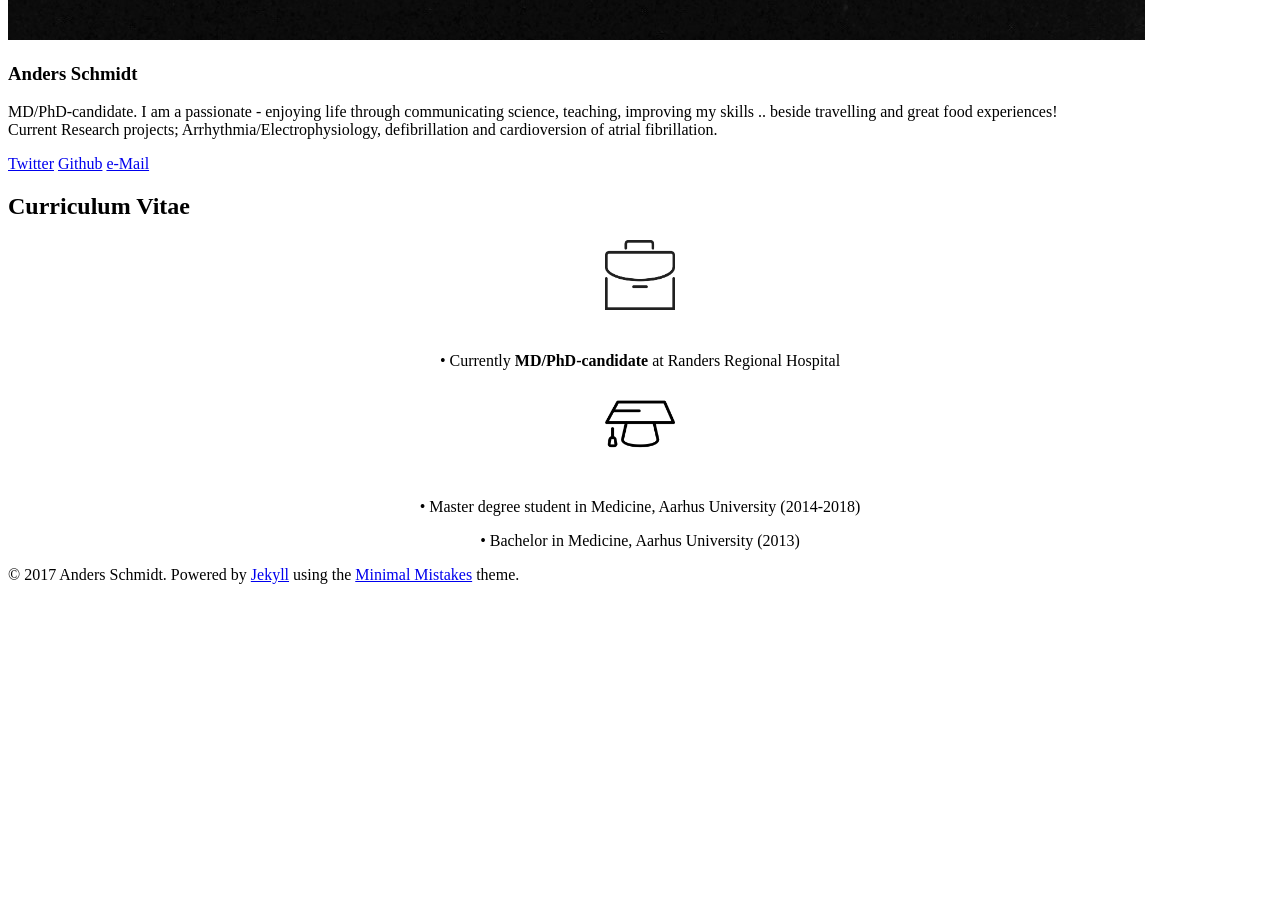
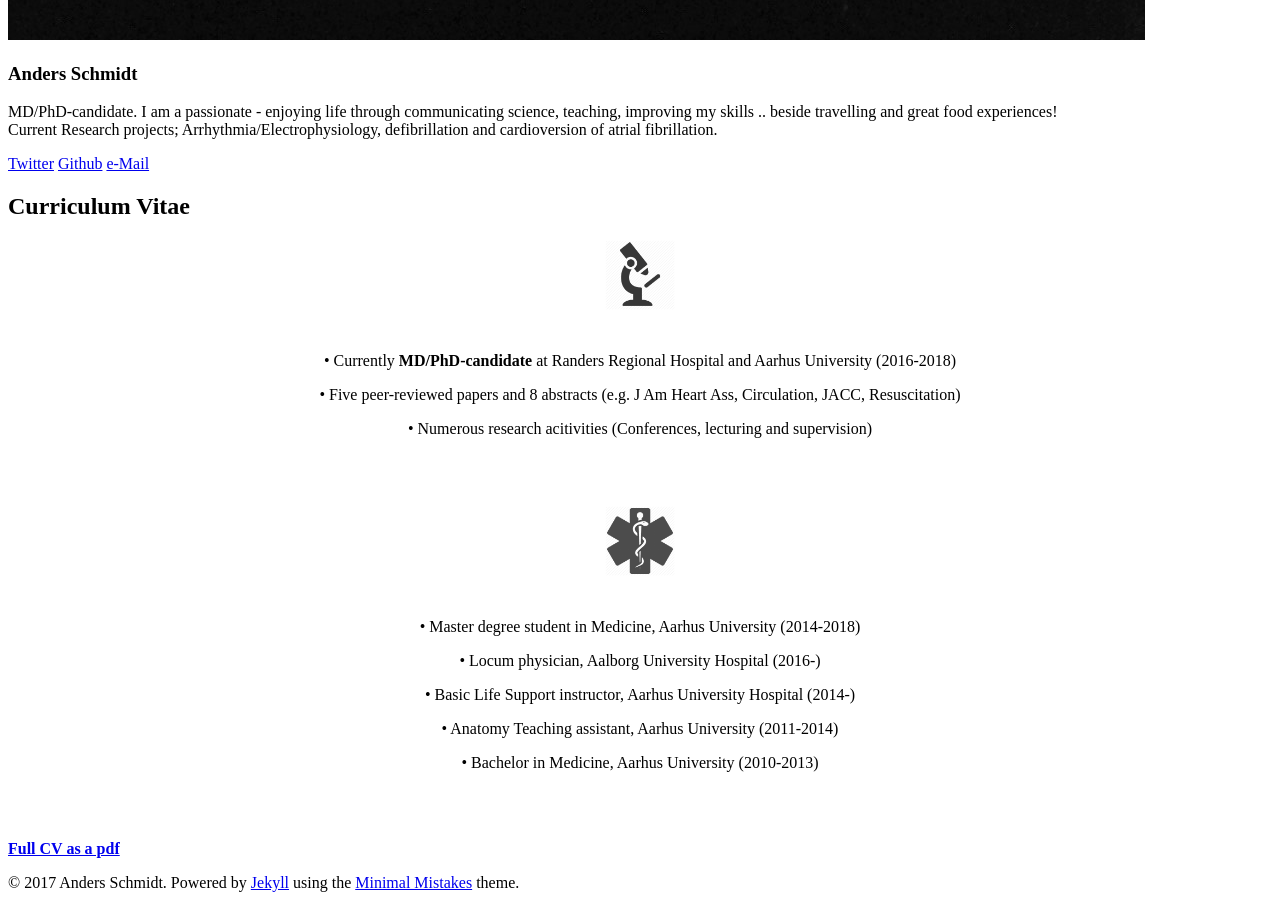
Before and after one commit to ardasnck/ardasnck.github.io, a Jekyll site: the page built from cv.md, in a window 1280 px wide and 900 px high, scrolled down 1698 px. Built offline with Jekyll 4.4.1, drawn with Linux system fonts in a browser that asks for light colours; nearby versions of some CDN libraries; before the commit the page ends 2290 px from its top, so only the background shows below that.

Commit message:
CV update

```diff
--- a/_layouts/cv.html
+++ b/_layouts/cv.html
@@ -46,12 +46,19 @@
     <div class="article-wrap">
 
 
-    <p align="center" class=bottom-small><img src="{{ site.url }}/images/CV/business.png" alt="Work Experience" width="70" height="70"></p>
-    <p align="center">&#8226 Currently <strong>MD/PhD-candidate</strong> at Randers Regional Hospital</p>
+    <p align="center" class=bottom-small><img src="{{ site.url }}/images/CV/microscope.png" alt="Work Experience" width="70" height="70"></p>
+    <p align="center">&#8226 Currently <strong>MD/PhD-candidate</strong> at Randers Regional Hospital and Aarhus University (2016-2018)</p>
+    <p align="center">&#8226 Five peer-reviewed papers and 8 abstracts (e.g. J Am Heart Ass, Circulation, JACC, Resuscitation)</p>
+    <p align="center">&#8226 Numerous research acitivities (Conferences, lecturing and supervision) </p>
+    <p align="center"></p> <br> <br>
 
-    <p align="center" class=bottom-small><img src="{{ site.url }}/images/CV/study2.png" alt="Education" width="70" height="70"></p>
+    <p align="center" class=bottom-small><img src="{{ site.url }}/images/CV/medicine.png" alt="Education" width="70" height="70"></p>
     <p align="center">&#8226 Master degree student in Medicine, Aarhus University (2014-2018)</p>
-    <p align="center">&#8226 Bachelor in Medicine, Aarhus University (2013)</p>
+    <p align="center">&#8226 Locum physician, Aalborg University Hospital (2016-)
+    <p align="center">&#8226 Basic Life Support instructor, Aarhus University Hospital (2014-)</p>
+    <p align="center">&#8226 Anatomy Teaching assistant, Aarhus University (2011-2014)</p>
+    <p align="center">&#8226 Bachelor in Medicine, Aarhus University (2010-2013)</p> <br> <br>
+
 
     {{ content }}
     </div><!-- /.article-wrap -->
--- a/cv.md
+++ b/cv.md
@@ -6,3 +6,6 @@ tags: [about]
 modified: 8-7-2014
 comments: false
 ---
+
+
+[**Full CV as a pdf**](https://www.dropbox.com/s/bhesczjhfjg0xzl/CV_Anders_S_Schmidt.docx?dl=0)
```
Also changed, not shown: images/CV/cross.icon.png (added), images/CV/medicine.png (added), images/CV/microscope.png (added), images/Sudoku/0-sudoku.jpg (deleted), images/Sudoku/1-canny.png (deleted), images/Sudoku/2-hough-classified-lines.jpg (deleted), images/Sudoku/2-hough-raw-lines.png (deleted), images/Sudoku/3-intersections.png (deleted), images/Sudoku/4-cells.png (deleted), images/Sudoku/5-solved.png (deleted), images/Sudoku/BoxesTh.png (deleted), images/Sudoku/Frame.png (deleted), images/Sudoku/SudokuBox.png (deleted), images/Sudoku/SudokuNumbers.png (deleted), 1 more files.
